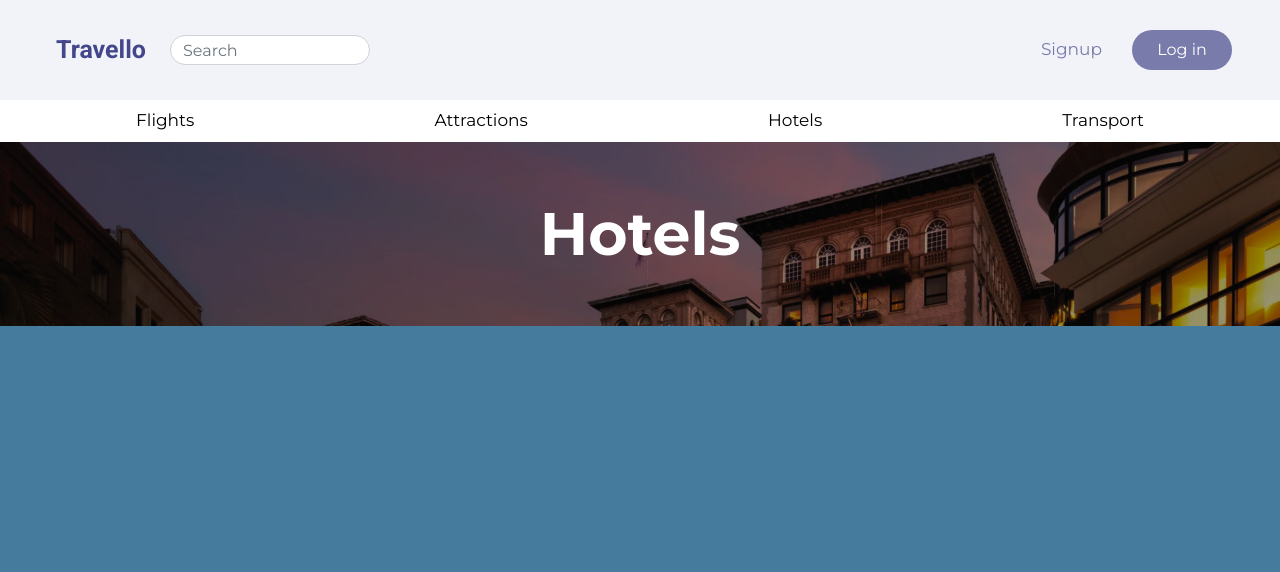
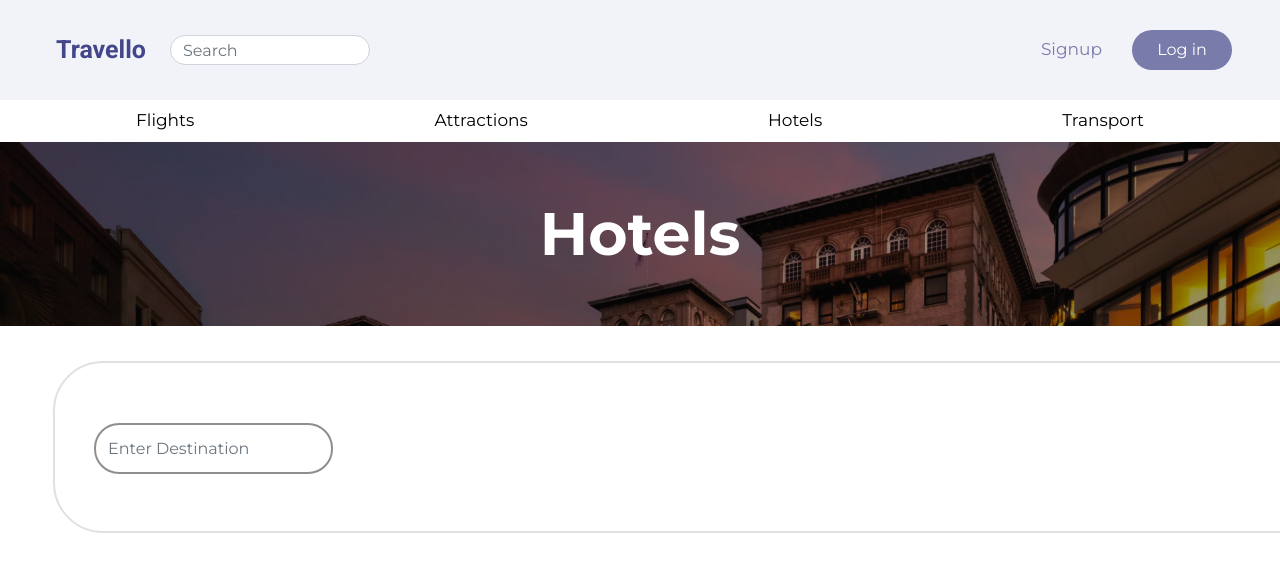
Before and after one commit to replicawj/CZ2006-Software-Eng, a Flask app: page /hotels in a window 1280 px wide; the page is wider, and only the part inside the window is pictured. Shown: the top 572 px of that part. Run offline with Flask 2, Linux system fonts and the light colour scheme; parts of the project's set-up code (start-up, migrations or seed data) failed here and were passed over; some libraries are stand-ins or nearby versions.

Commit message:
add hotel search bar

```diff
--- a/static/css/hotels.css
+++ b/static/css/hotels.css
@@ -11,3 +11,30 @@
   font-size: 60px;
   font-weight: 700;
 }
+
+.searchWrapper {
+  margin-top: 35px;
+
+  position: absolute;
+  width: 1336px;
+  height: 172px;
+  left: 53px;
+  /* top: 452px; */
+
+  background: #ffffff;
+  border: 2px solid #e0e0e0;
+  box-sizing: border-box;
+  border-radius: 50px;
+}
+
+#searchHotel.form-rounded {
+  position: absolute;
+  width: 239px;
+  height: 51px;
+  margin-top: 60px;
+  margin-left: 39px;
+  background: #ffffff;
+  border: 2px solid #8e8e8e;
+  box-sizing: border-box;
+  border-radius: 25px;
+}
--- a/static/css/template.css
+++ b/static/css/template.css
@@ -1,7 +1,7 @@
 @import url("https://fonts.googleapis.com/css2?family=Montserrat:wght@100;200;300;400;500;600;700;800;900&display=swap");
 @import url("https://fonts.googleapis.com/css2?family=Roboto:ital,wght@0,100;0,300;0,400;0,500;0,700;0,900;1,100;1,300;1,400;1,500;1,700;1,900&display=swap");
 body {
-  background-color: #457b9d;
+  background-color: white;
   color: white;
   font-family: "Montserrat";
 }
--- a/templates/hotels.html
+++ b/templates/hotels.html
@@ -10,9 +10,19 @@
     {% extends "template.html" %}
     {% block content %}
 
-    <div class = "hotelImageWrapper">
-      <img src="{{ url_for('static',filename='assets/img/hotels.png')}}" width = 100%/>
+    <div class="hotelImageWrapper">
+      <img src ="{{ url_for('static',filename='assets/img/hotels.png')}}" width = 100%/>
       <div class = "hotelTitle">Hotels</div>
+    </div>
+
+    <div class="searchWrapper">
+      <input
+        type="search"
+        class="form-control form-rounded"
+        id="searchHotel"
+        name = "floatingInput"
+        placeholder="Enter Destination"
+      />
     </div>
 
 
```
